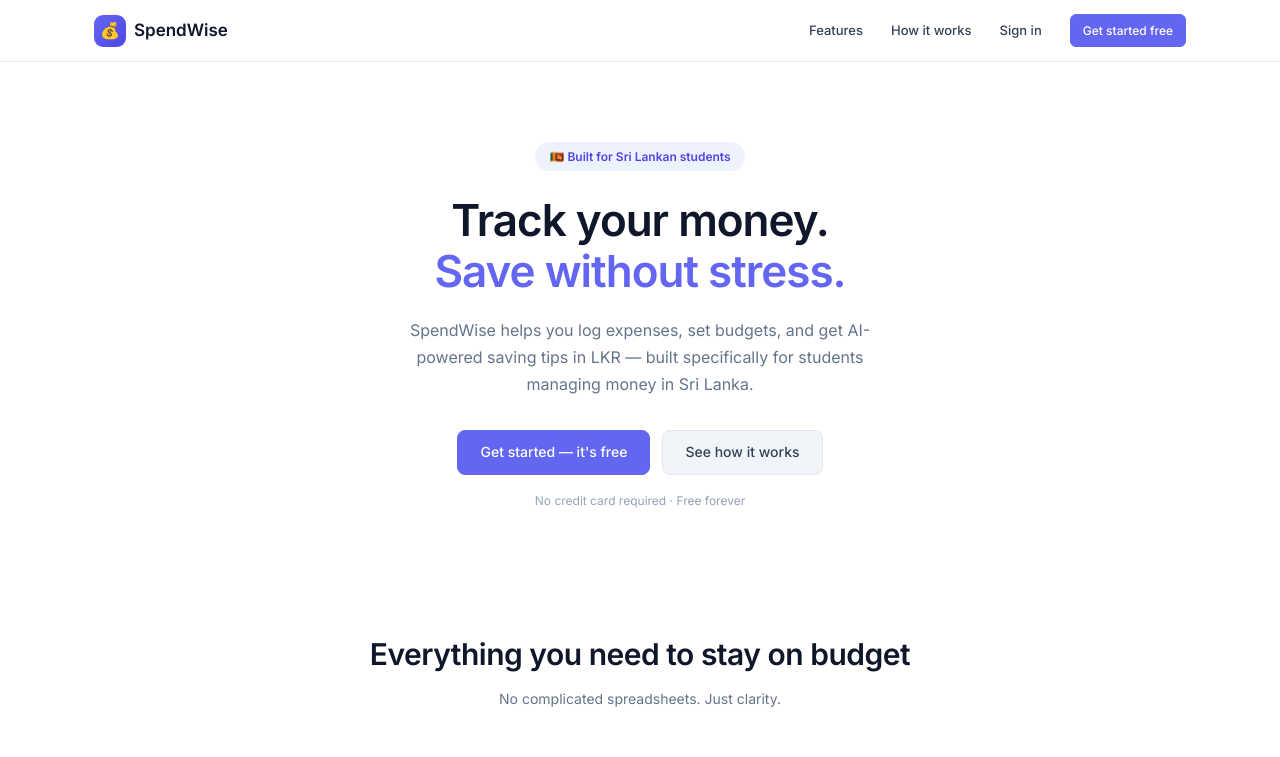
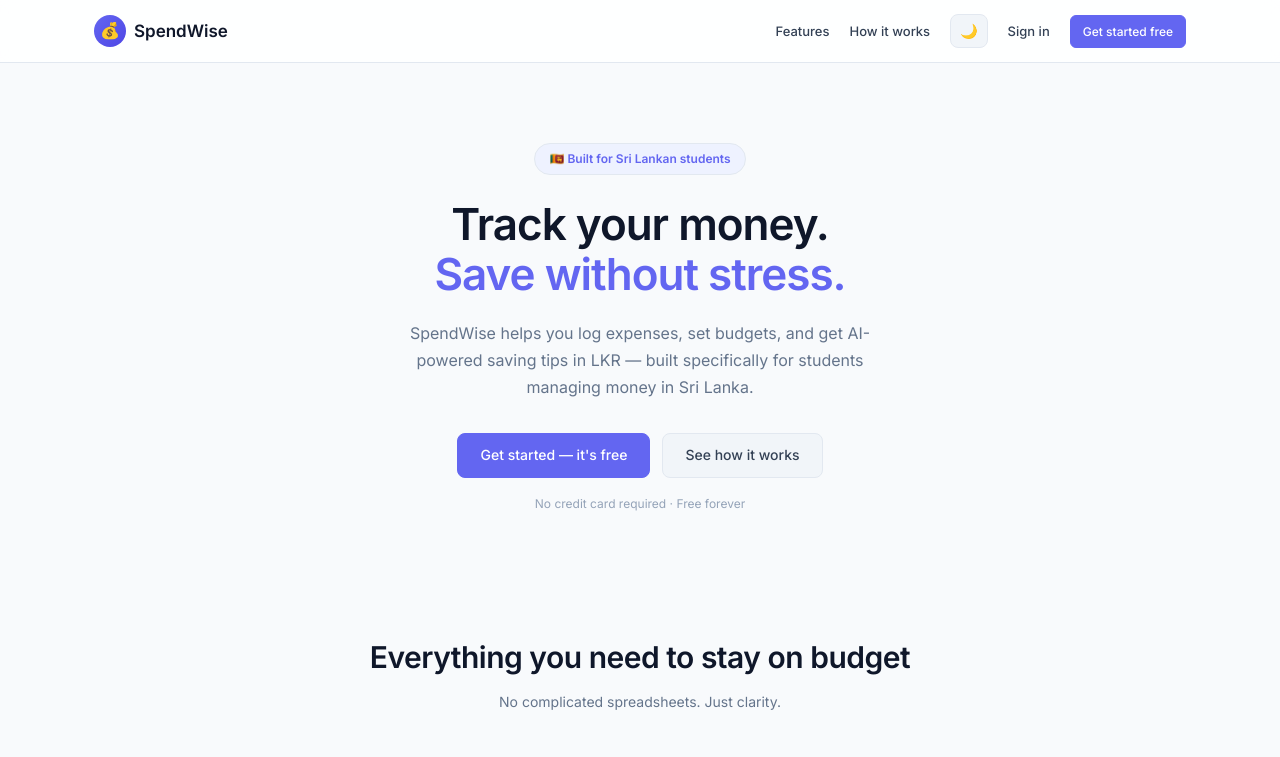
Before and after one commit to HansiAshara/spendwise, a Next.js app in the folder apps/web/: page / in a window 1280 px wide. Shown: the top 757 px of the page. Built offline with nearby package versions, Linux system fonts and the light colour scheme.

Commit message:
add dark theme affect for landing page

```diff
--- a/apps/web/app/(auth)/layout.tsx
+++ b/apps/web/app/(auth)/layout.tsx
@@ -127,7 +127,7 @@ export default function AuthLayout({
                         display: 'flex',
                         flexDirection: 'column',
                         justifyContent: 'center',
-                        backgroundColor: 'white',
+                        backgroundColor: 'var(--card-bg)',
                     }}
                 >
                     <div style={{ maxWidth: '360px', width: '100%', margin: '0 auto' }}>
--- a/apps/web/app/globals.css
+++ b/apps/web/app/globals.css
@@ -23,6 +23,7 @@
   --page-bg: #F8FAFC;
   --card-bg: #FFFFFF;
   --hover-bg: #F1F5F9;
+  --nav-bg: rgba(255, 255, 255, 0.85);
 
   /* Sidebar */
   --navy: #1E293B;
@@ -129,7 +130,7 @@ textarea {
 
 .card-hover:hover {
   box-shadow: 0 4px 6px -1px rgba(0, 0, 0, 0.08);
-  border-color: #CBD5E1;
+  border-color: var(--primary-500);
 }
 
 /* ── Buttons ─────────────────────────────────────────── */
@@ -501,7 +502,7 @@ select.form-input {
   height: 28px;
   border-radius: 6px;
   border: 1px solid var(--ink-border);
-  background-color: white;
+  background-color: var(--card-bg);
   display: inline-flex;
   align-items: center;
   justify-content: center;
@@ -679,11 +680,23 @@ select.form-input {
   --page-bg:      #0B0F19;
   --card-bg:      #1E293B;
   --hover-bg:     #334155;
+  --nav-bg:       rgba(11, 15, 25, 0.85);
+  --primary-50:   rgba(99, 102, 241, 0.15);
+  --primary-100:  rgba(99, 102, 241, 0.25);
+  --primary-200:  rgba(99, 102, 241, 0.35);
   --ink-primary:   #F8FAFC;
   --ink-secondary: #E2E8F0;
   --ink-muted:     #94A3B8;
   --ink-faint:     #64748B;
   --ink-border:    #334155;
+
+  /* Semantic dark theme variants */
+  --success-bg:   rgba(16, 185, 129, 0.15);
+  --success-text: #34D399;
+  --warning-bg:   rgba(245, 158, 11, 0.15);
+  --warning-text: #FBBF24;
+  --danger-bg:    rgba(239, 68, 68, 0.15);
+  --danger-text:  #F87171;
 }
 
 @media (max-width: 900px) {
--- a/apps/web/app/page.tsx
+++ b/apps/web/app/page.tsx
@@ -13,7 +13,7 @@ import Footer              from '@/components/marketing/Footer'
 
 export default function LandingPage() {
   return (
-    <div style={{ background: 'white' }}>
+    <div style={{ background: 'var(--page-bg)', color: 'var(--ink-primary)', minHeight: '100vh', transition: 'background-color 0.2s, color 0.2s' }}>
       <MarketingNavbar />
       <Hero />
       <FeatureGrid />
--- a/apps/web/components/budgets/BudgetModal.tsx
+++ b/apps/web/components/budgets/BudgetModal.tsx
@@ -158,7 +158,7 @@ export default function BudgetModal({
                             height: '30px',
                             borderRadius: '50%',
                             border: '1px solid var(--ink-border)',
-                            background: 'white',
+                            background: 'var(--card-bg)',
                             display: 'flex',
                             alignItems: 'center',
                             justifyContent: 'center',
--- a/apps/web/components/expenses/ExpenseModal.tsx
+++ b/apps/web/components/expenses/ExpenseModal.tsx
@@ -149,7 +149,7 @@ export default function ExpenseModal({
                             width: '30px', height: '30px',
                             borderRadius: '50%',
                             border: '1px solid var(--ink-border)',
-                            background: 'white',
+                            background: 'var(--card-bg)',
                             display: 'flex', alignItems: 'center', justifyContent: 'center',
                             cursor: 'pointer', color: 'var(--ink-muted)',
                             fontSize: '16px', lineHeight: 1,
--- a/apps/web/components/insights/InsightTipCard.tsx
+++ b/apps/web/components/insights/InsightTipCard.tsx
@@ -58,7 +58,7 @@ export default function InsightTipCard({ tip, index }: InsightTipCardProps) {
     return (
         <div
             style={{
-                background: 'white',
+                background: 'var(--card-bg)',
                 borderRadius: '14px',
                 border: '1px solid var(--ink-border)',
                 borderLeft: `4px solid ${priority.borderColor}`,
--- a/apps/web/components/marketing/FeatureGrid.tsx
+++ b/apps/web/components/marketing/FeatureGrid.tsx
@@ -31,6 +31,7 @@ export default function FeatureGrid() {
                             background: 'var(--primary-50)', display: 'flex',
                             alignItems: 'center', justifyContent: 'center',
                             fontSize: '20px', marginBottom: '16px',
+                            border: '1px solid var(--ink-border)',
                         }}>{f.icon}</div>
                         <h3 style={{ fontSize: '15px', fontWeight: '600', color: 'var(--ink-primary)', marginBottom: '8px' }}>
                             {f.title}
--- a/apps/web/components/marketing/Footer.tsx
+++ b/apps/web/components/marketing/Footer.tsx
@@ -4,7 +4,7 @@
 
 export default function Footer() {
     return (
-        <footer style={{ borderTop: '1px solid var(--ink-border)', padding: '32px 24px' }}>
+        <footer style={{ borderTop: '1px solid var(--ink-border)', padding: '32px 24px', background: 'var(--page-bg)' }}>
             <div style={{
                 maxWidth: '1080px', margin: '0 auto',
                 display: 'flex', alignItems: 'center', justifyContent: 'space-between',
--- a/apps/web/components/marketing/Hero.tsx
+++ b/apps/web/components/marketing/Hero.tsx
@@ -16,8 +16,9 @@ export default function Hero() {
             <div style={{
                 display: 'inline-flex', alignItems: 'center', gap: '6px',
                 padding: '5px 14px', background: 'var(--primary-50)',
+                border: '1px solid var(--ink-border)',
                 borderRadius: '20px', fontSize: '12px', fontWeight: '600',
-                color: 'var(--primary-600)', marginBottom: '24px',
+                color: 'var(--primary-500)', marginBottom: '24px',
             }}>
                 🇱🇰 Built for Sri Lankan students
             </div>
--- a/apps/web/components/marketing/MarketingNavbar.tsx
+++ b/apps/web/components/marketing/MarketingNavbar.tsx
@@ -8,18 +8,36 @@
 
 'use client'
 
+import { useState, useEffect } from 'react'
 import Link from 'next/link'
 import { useAuthStore } from '@/store/useAuthStore'
 
 export default function MarketingNavbar() {
     const { token } = useAuthStore()
+    const [theme, setTheme] = useState<'light' | 'dark'>('light')
+
+    useEffect(() => {
+        const saved = (localStorage.getItem('spendwise_theme') as 'light' | 'dark' | 'system') || 'light'
+        const resolved = saved === 'system'
+            ? (window.matchMedia('(prefers-color-scheme: dark)').matches ? 'dark' : 'light')
+            : saved
+        setTheme(resolved as 'light' | 'dark')
+    }, [])
+
+    const toggleTheme = () => {
+        const next = theme === 'dark' ? 'light' : 'dark'
+        setTheme(next)
+        localStorage.setItem('spendwise_theme', next)
+        document.documentElement.setAttribute('data-theme', next)
+    }
 
     return (
         <header style={{
             position: 'sticky', top: 0, zIndex: 40,
-            background: 'rgba(255,255,255,0.85)',
+            background: 'var(--nav-bg)',
             backdropFilter: 'blur(8px)',
             borderBottom: '1px solid var(--ink-border)',
+            transition: 'background-color 0.2s, border-color 0.2s',
         }}>
             <div style={{
                 maxWidth: '1140px', margin: '0 auto',
@@ -28,16 +46,37 @@ export default function MarketingNavbar() {
             }}>
                 <Link href="/" style={{ display: 'flex', alignItems: 'center', gap: '8px', textDecoration: 'none' }}>
                     <div style={{
-                        width: '32px', height: '32px', borderRadius: '9px',
+                        width: '32px', height: '32px', borderRadius: '999px',
                         background: 'linear-gradient(135deg, var(--primary-500), var(--primary-600))',
                         display: 'flex', alignItems: 'center', justifyContent: 'center', fontSize: '16px',
                     }}>💰</div>
                     <span style={{ fontSize: '17px', fontWeight: '600', color: 'var(--ink-primary)' }}>SpendWise</span>
                 </Link>
 
-                <nav style={{ display: 'flex', alignItems: 'center', gap: '28px' }}>
+                <nav style={{ display: 'flex', alignItems: 'center', gap: '20px' }}>
                     <a href="#features" style={{ fontSize: '13px', color: 'var(--ink-secondary)', textDecoration: 'none', fontWeight: '500' }}>Features</a>
                     <a href="#how-it-works" style={{ fontSize: '13px', color: 'var(--ink-secondary)', textDecoration: 'none', fontWeight: '500' }}>How it works</a>
+
+                    <button
+                        onClick={toggleTheme}
+                        aria-label="Toggle Theme"
+                        title={theme === 'dark' ? 'Switch to Light Mode' : 'Switch to Dark Mode'}
+                        style={{
+                            background: 'var(--hover-bg)',
+                            border: '1px solid var(--ink-border)',
+                            borderRadius: '8px',
+                            padding: '5px 9px',
+                            cursor: 'pointer',
+                            fontSize: '14px',
+                            display: 'inline-flex',
+                            alignItems: 'center',
+                            justifyContent: 'center',
+                            color: 'var(--ink-primary)',
+                            transition: 'all 0.15s',
+                        }}
+                    >
+                        {theme === 'dark' ? '☀️' : '🌙'}
+                    </button>
 
                     {token ? (
                         <Link href="/dashboard" className="btn btn-primary btn-sm">Go to Dashboard</Link>
--- a/apps/web/components/settings/AppearanceSection.tsx
+++ b/apps/web/components/settings/AppearanceSection.tsx
@@ -59,7 +59,7 @@ export default function AppearanceSection() {
                             style={{
                                 padding: '16px 10px', borderRadius: '12px',
                                 border: `2px solid ${isSelected ? 'var(--primary-500)' : 'var(--ink-border)'}`,
-                                background: isSelected ? 'var(--primary-50)' : 'white',
+                                background: isSelected ? 'var(--primary-50)' : 'var(--card-bg)',
                                 cursor: 'pointer', textAlign: 'center', fontFamily: 'inherit',
                                 transition: 'all 0.15s',
                             }}
```
Also changed, not shown: apps/web/app/layout.tsx (+18 -0 lines), 1 other file (tests, documents, lock files or other folders).
